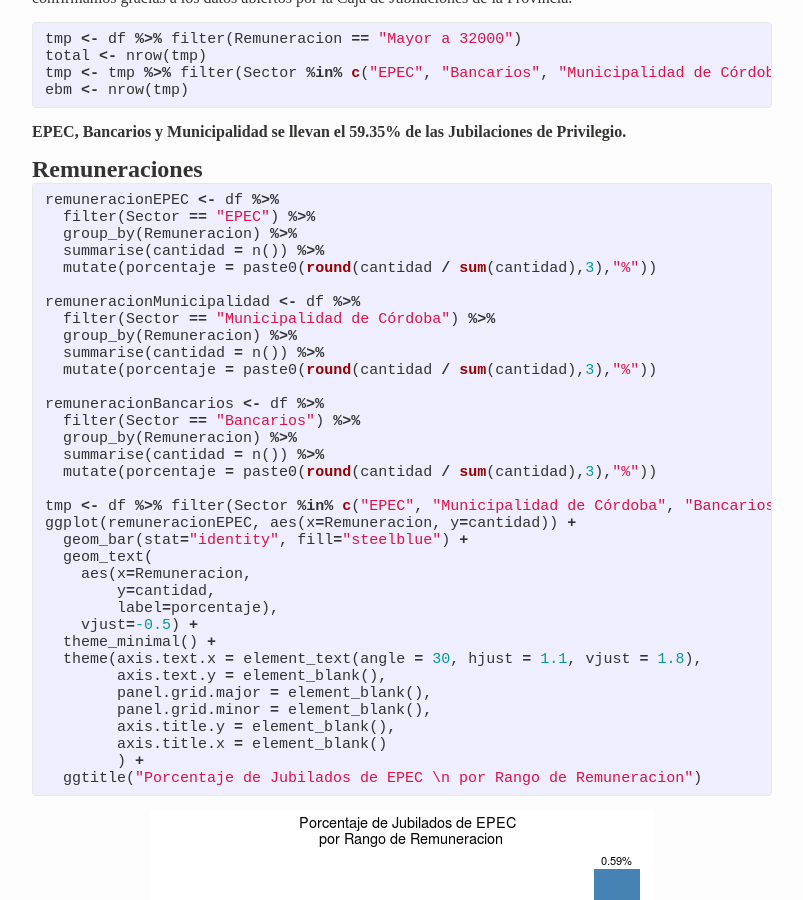
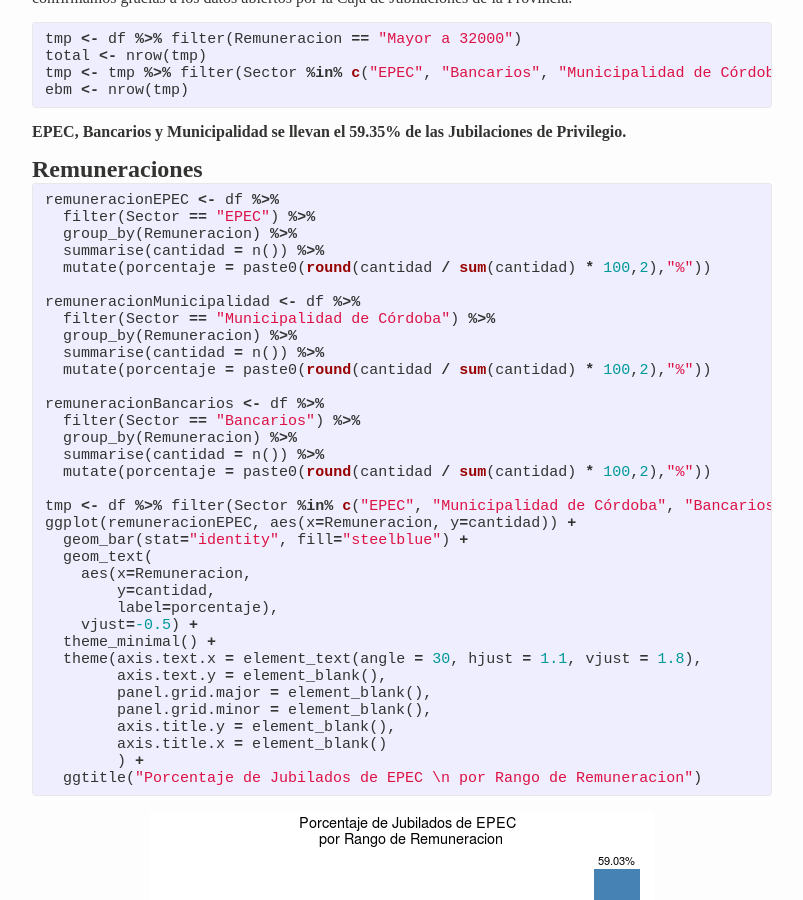
Before and after one commit to pdelboca/pdelboca.github.io, a Jekyll site: the page built from _posts/2016-07-26-Caja-de-Jubilaciones-CBA.md, in a window 1280 px wide and 900 px high, scrolled down 2283 px. Shown: the whole window, without its empty margins (238-1041 px from the left). Built offline with Jekyll 4.4.1, drawn with Linux system fonts in a browser that asks for light colours.

Commit message:
Fixed multiplicacion por 100 en los porcentajes.

```diff
--- a/_R/2016-07-26-Caja-de-Jubilaciones-CBA.Rmd
+++ b/_R/2016-07-26-Caja-de-Jubilaciones-CBA.Rmd
@@ -123,19 +123,19 @@
   filter(Sector == "EPEC") %>%
   group_by(Remuneracion) %>%
   summarise(cantidad = n()) %>%
-  mutate(porcentaje = paste0(round(cantidad / sum(cantidad),3),"%"))
+  mutate(porcentaje = paste0(round(cantidad / sum(cantidad) * 100,2),"%"))
 
 remuneracionMunicipalidad <- df %>%
   filter(Sector == "Municipalidad de Córdoba") %>%
   group_by(Remuneracion) %>%
   summarise(cantidad = n()) %>%
-  mutate(porcentaje = paste0(round(cantidad / sum(cantidad),3),"%"))
+  mutate(porcentaje = paste0(round(cantidad / sum(cantidad) * 100,2),"%"))
 
 remuneracionBancarios <- df %>%
   filter(Sector == "Bancarios") %>%
   group_by(Remuneracion) %>%
   summarise(cantidad = n()) %>%
-  mutate(porcentaje = paste0(round(cantidad / sum(cantidad),3),"%"))
+  mutate(porcentaje = paste0(round(cantidad / sum(cantidad) * 100,2),"%"))
 
 tmp <- df %>% filter(Sector %in% c("EPEC", "Municipalidad de Córdoba", "Bancarios"))
 ggplot(remuneracionEPEC, aes(x=Remuneracion, y=cantidad)) +
--- a/_posts/2016-07-26-Caja-de-Jubilaciones-CBA.md
+++ b/_posts/2016-07-26-Caja-de-Jubilaciones-CBA.md
@@ -111,19 +111,19 @@
   filter(Sector == "EPEC") %>%
   group_by(Remuneracion) %>%
   summarise(cantidad = n()) %>%
-  mutate(porcentaje = paste0(round(cantidad / sum(cantidad),3),"%"))
+  mutate(porcentaje = paste0(round(cantidad / sum(cantidad) * 100,2),"%"))
 
 remuneracionMunicipalidad <- df %>%
   filter(Sector == "Municipalidad de Córdoba") %>%
   group_by(Remuneracion) %>%
   summarise(cantidad = n()) %>%
-  mutate(porcentaje = paste0(round(cantidad / sum(cantidad),3),"%"))
+  mutate(porcentaje = paste0(round(cantidad / sum(cantidad) * 100,2),"%"))
 
 remuneracionBancarios <- df %>%
   filter(Sector == "Bancarios") %>%
   group_by(Remuneracion) %>%
   summarise(cantidad = n()) %>%
-  mutate(porcentaje = paste0(round(cantidad / sum(cantidad),3),"%"))
+  mutate(porcentaje = paste0(round(cantidad / sum(cantidad) * 100,2),"%"))
 
 tmp <- df %>% filter(Sector %in% c("EPEC", "Municipalidad de Córdoba", "Bancarios"))
 ggplot(remuneracionEPEC, aes(x=Remuneracion, y=cantidad)) +
```
Also changed, not shown: figs/2016-07-26-Caja-de-Jubilaciones-CBA/unnamed-chunk-5-1.png, figs/2016-07-26-Caja-de-Jubilaciones-CBA/unnamed-chunk-5-2.png, figs/2016-07-26-Caja-de-Jubilaciones-CBA/unnamed-chunk-5-3.png.
